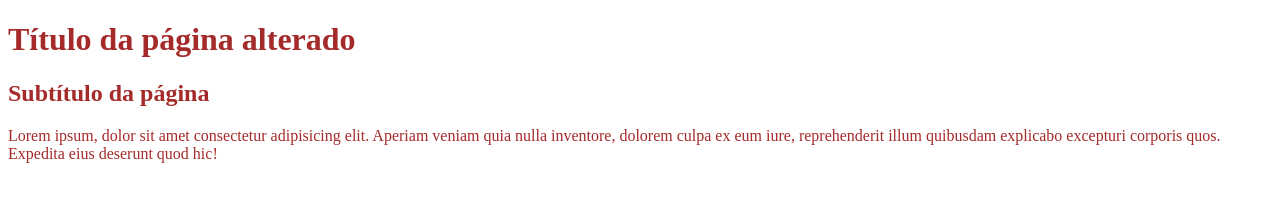
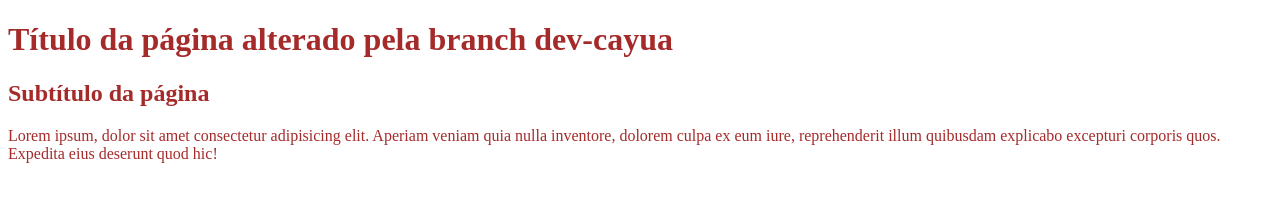
Before and after one commit to Cayuaz/git-vscode, a plain HTML site: page index.html in a window 1280 px wide. Drawn offline with Linux system fonts and the light colour scheme.

Commit message:
feat: modify HTML title element

```diff
--- a/index.html
+++ b/index.html
@@ -7,7 +7,7 @@
         <link rel="stylesheet" href="style.css">
     </head>
     <body>
-        <h1>Título da página alterado</h1>
+        <h1>Título da página alterado pela branch dev-cayua</h1>
         <h2>Subtítulo da página</h2>
 
         <p>
```
